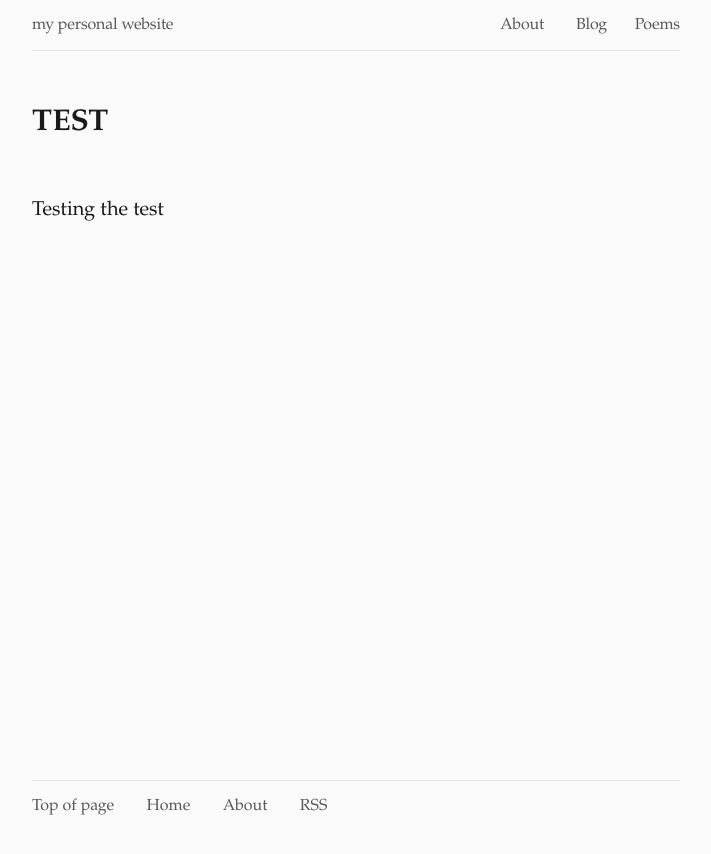
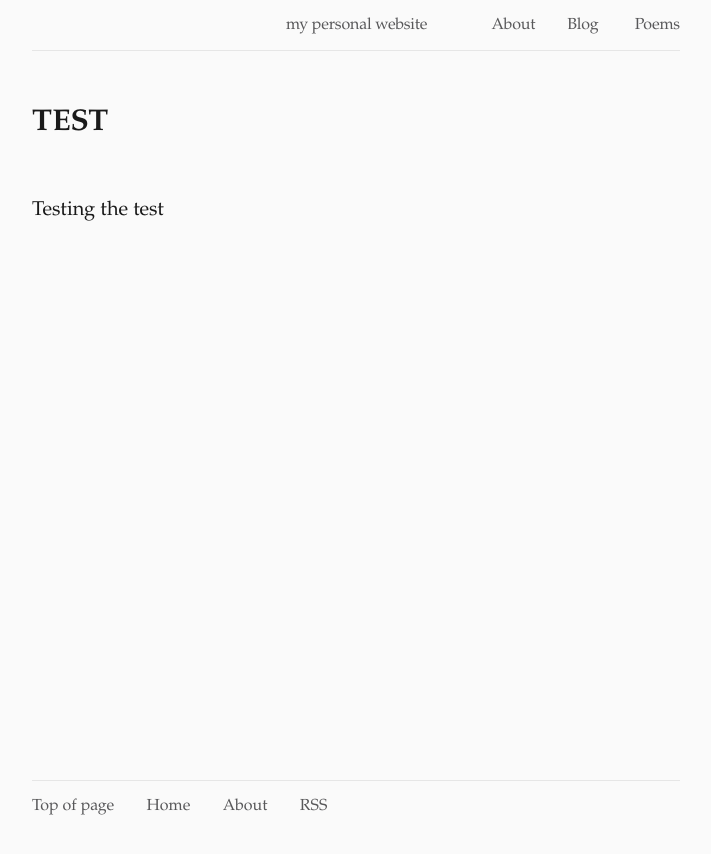
Before and after one commit to hashdag/hashdag.github.io, a Jekyll site: the page built from _pages/test.md, in a window 1280 px wide. Shown: the top 854 px of the page, without its empty margins (284-995 px from the left). Built offline with Jekyll 4.4.1, drawn with Linux system fonts in a browser that asks for light colours.

Commit message:
Update site-nav.html

```diff
--- a/_includes/site-nav.html
+++ b/_includes/site-nav.html
@@ -1,4 +1,6 @@
 <nav class="site-nav">
+
+<div class="right-nav-links">
 
 {% if page.url == "/" %}
 <span class="home-link"></span>
@@ -6,7 +8,6 @@
 <a href="/" rel="author">my personal website</a>
 {% endif %}
 
-<div class="right-nav-links">
 {% if page.url == "/about" %}
 <span class="nav-current-page" style="margin: 0 1.75em; 0 0;">About</span>
 {% else %}
```
